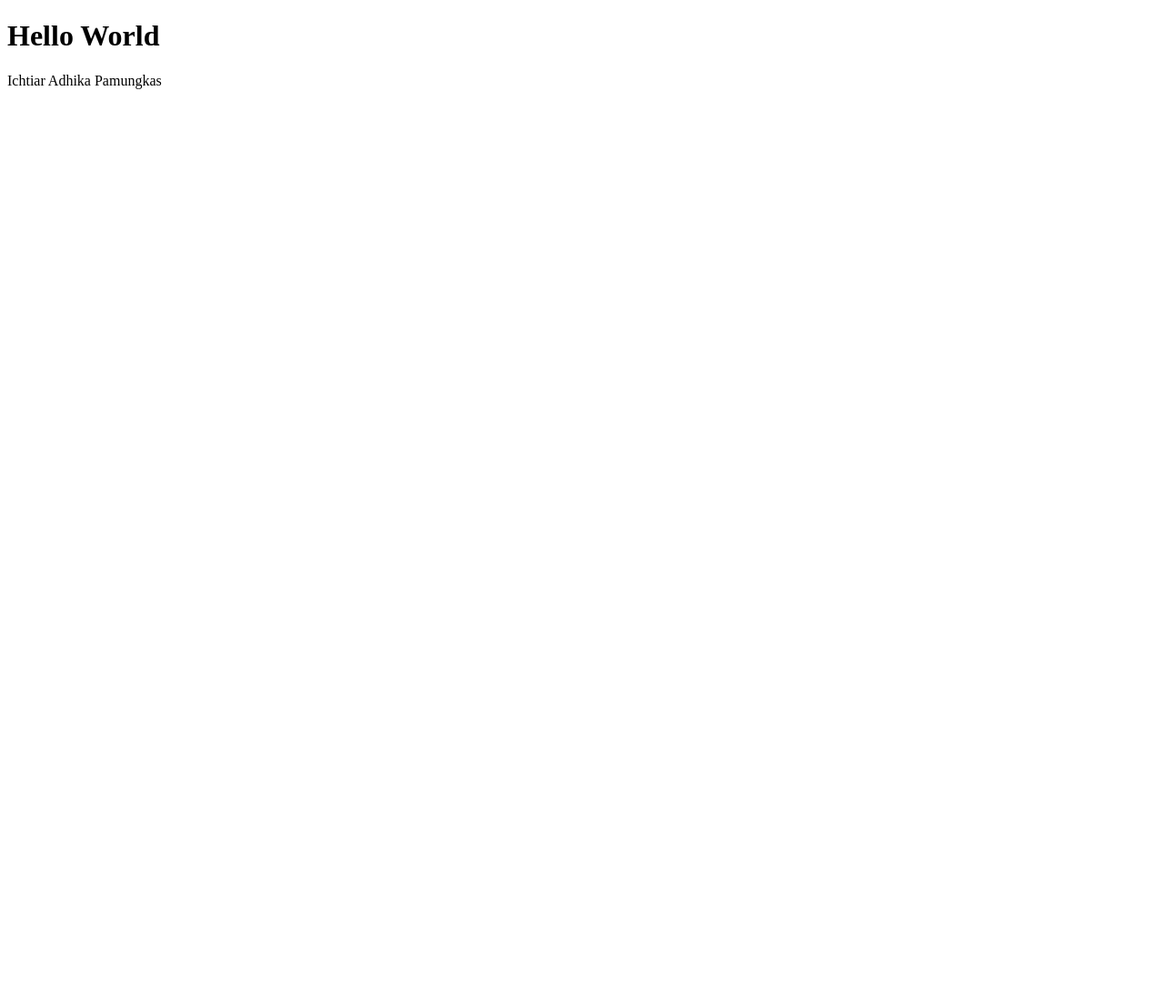
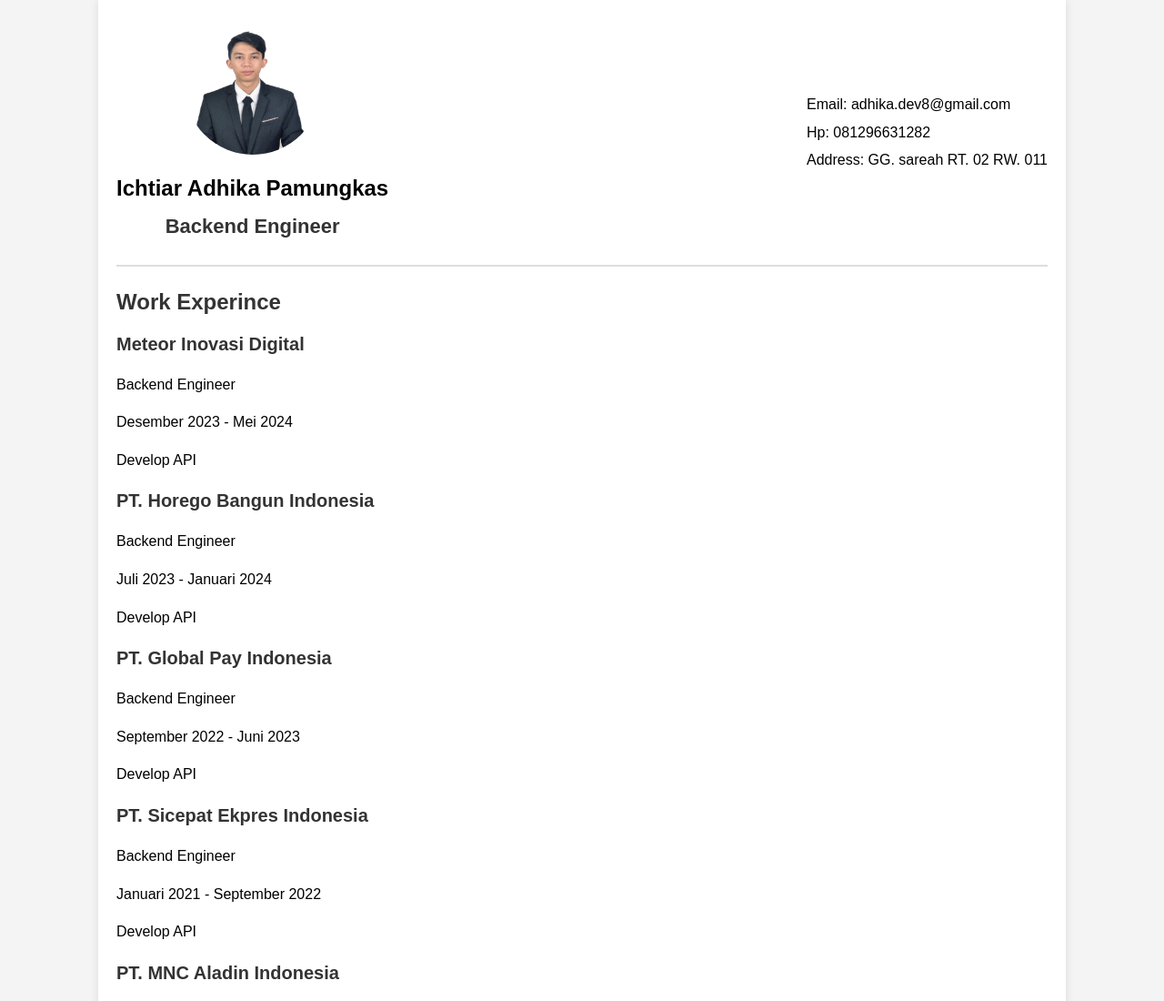
Before and after one commit to dika22/adhikapamungkas.github.io, a plain HTML site: page index.html in a window 1280 px wide. Shown: the top 1100 px of the page at 91% size. Before the commit the page ends 800 px from the top, so only its background shows below. Drawn offline with Linux system fonts and the light colour scheme.

Commit message:
cv develop

```diff
--- /dev/null
+++ b/css/style.css
@@ -0,0 +1,89 @@
+body {
+    font-family: Arial, sans-serif;
+    line-height: 1.6;
+    margin: 0;
+    padding: 0;
+    background-color: #f4f4f4;
+}
+
+.container {
+    width: 80%;
+    margin: 0 auto;
+    padding: 20px;
+    background-color: #fff;
+    box-shadow: 0 0 10px rgba(0, 0, 0, 0.1);
+}
+
+header {
+    display: flex;
+    justify-content: space-between;
+    align-items: center;
+    border-bottom: 2px solid #ddd;
+    padding-bottom: 20px;
+    margin-bottom: 20px;
+}
+
+.profile {
+    text-align: center;
+}
+
+.profile img {
+    border-radius: 50%;
+    width: 150px;
+    height: 150px;
+}
+
+.profile h1 {
+    margin: 10px 0 5px;
+    font-size: 24px;
+}
+
+.profile h3 {
+    font-size: 22px;
+}
+
+.profile p {
+    margin: 0;
+    font-size: 18px;
+    color: #555;
+}
+
+.contact p {
+    margin: 5px 0;
+    margin-left: 20px;
+}
+
+main {
+    margin-bottom: 20px;
+}
+
+section {
+    margin-bottom: 20px;
+}
+
+h2 {
+    margin-bottom: 10px;
+    color: #333;
+}
+
+.job, .education {
+    margin-bottom: 10px;
+}
+
+h3 {
+    margin: 5px 0;
+    font-size: 20px;
+    color: #333;
+}
+
+ul {
+    list-style-type: square;
+    padding-left: 20px;
+}
+
+footer {
+    text-align: center;
+    padding: 10px 0;
+    border-top: 2px solid #ddd;
+    color: #555;
+}
--- a/index.html
+++ b/index.html
@@ -1,7 +1,97 @@
 <!DOCTYPE html>
-<html>
+<html lang="en">
+<head>
+    <meta charset="UTF-8">
+    <meta name="viewport" content="width=device-width, initial-scale=1.0">
+    <title>CV</title>
+    <link rel="stylesheet" href="css/style.css">
+</head>
 <body>
-<h1>Hello World</h1>
-<p>Ichtiar Adhika Pamungkas</p>
+    <div class="container">
+        <header>
+            <div class="profile">
+                <img src="./adhika.jpg" alt="Profile Picture">
+                <h1>Ichtiar Adhika Pamungkas</h1>
+                <h3>Backend Engineer</h3>
+            </div>
+            <div class="contact">
+                <p>Email: adhika.dev8@gmail.com</p>
+                <p>Hp: 081296631282</p>
+                <p>Address: GG. sareah RT. 02 RW. 011</p>
+                <p></p>
+            </div>
+        </header>
+        <main>
+            <section>
+                <h2>Work Experince</h2>
+                <div class="job">
+                    <h3>Meteor Inovasi Digital</h3>
+                    <p>Backend Engineer</p>
+                    <p>Desember 2023 - Mei 2024</p>
+                    <p>Develop API</p>
+                </div>
+                <div class="job">
+                    <h3>PT. Horego Bangun Indonesia</h3>
+                    <p>Backend Engineer</p>
+                    <p>Juli 2023 - Januari 2024</p>
+                    <p>Develop API</p>
+                </div>
+                <div class="job">
+                    <h3>PT. Global Pay Indonesia</h3>
+                    <p>Backend Engineer</p>
+                    <p>September 2022 - Juni 2023</p>
+                    <p>Develop API</p>
+                </div>
+                <div class="job">
+                    <h3>PT. Sicepat Ekpres Indonesia</h3>
+                    <p>Backend Engineer</p>
+                    <p>Januari 2021 - September 2022</p>
+                    <p>Develop API</p>
+                </div>
+                <div class="job">
+                    <h3>PT. MNC Aladin Indonesia</h3>
+                    <p>Backend Engineer</p>
+                    <p>October 2019 - Desember 2020</p>
+                    <p>Develop API</p>
+                </div>
+                <div class="job">
+                    <h3>PT.Docotel Teknologi</h3>
+                    <p>Software Engineer</p>
+                    <p>September 2017 - September 2019</p>
+                    <p>Develop API</p>
+                </div>
+                <div class="job">
+                    <h3>PT.Bintang Langit Multimedia</h3>
+                    <p>Web Developer</p>
+                    <p>Mei 2015 - September 2017</p>
+                    <p>Develop Website media otomotif bus-truck.id</p>
+                </div>
+            </section>
+            <section>
+                <h2>Education</h2>
+                <div class="education">
+                    <h3>Universitas Satya Negara Indonesia</h3>
+                    <p>Techonology Information | June 2012 - June 2016</p>
+                    <p>Software Engineer</p>
+                    <p>3.2 from 4.0</p>
+                </div>
+            </section>
+            <section>
+                <h2>Skill Summary</h2>
+                <ul>
+                    <li>Golang</li>
+                    <li>NodeJs</li>
+                    <li>PHP</li>
+                    <li>PostgreSQL</li>
+                    <li>MySql</li>
+                    <li>MongoDB</li>
+                    <li>Redis</li>
+                </ul>
+            </section>
+        </main>
+        <footer>
+            <p>&copy; 2024 Ichtiar Adhika Pamungkas. All rights reserved.</p>
+        </footer>
+    </div>
 </body>
 </html>
```
Also changed, not shown: adhika.jpg (added).
